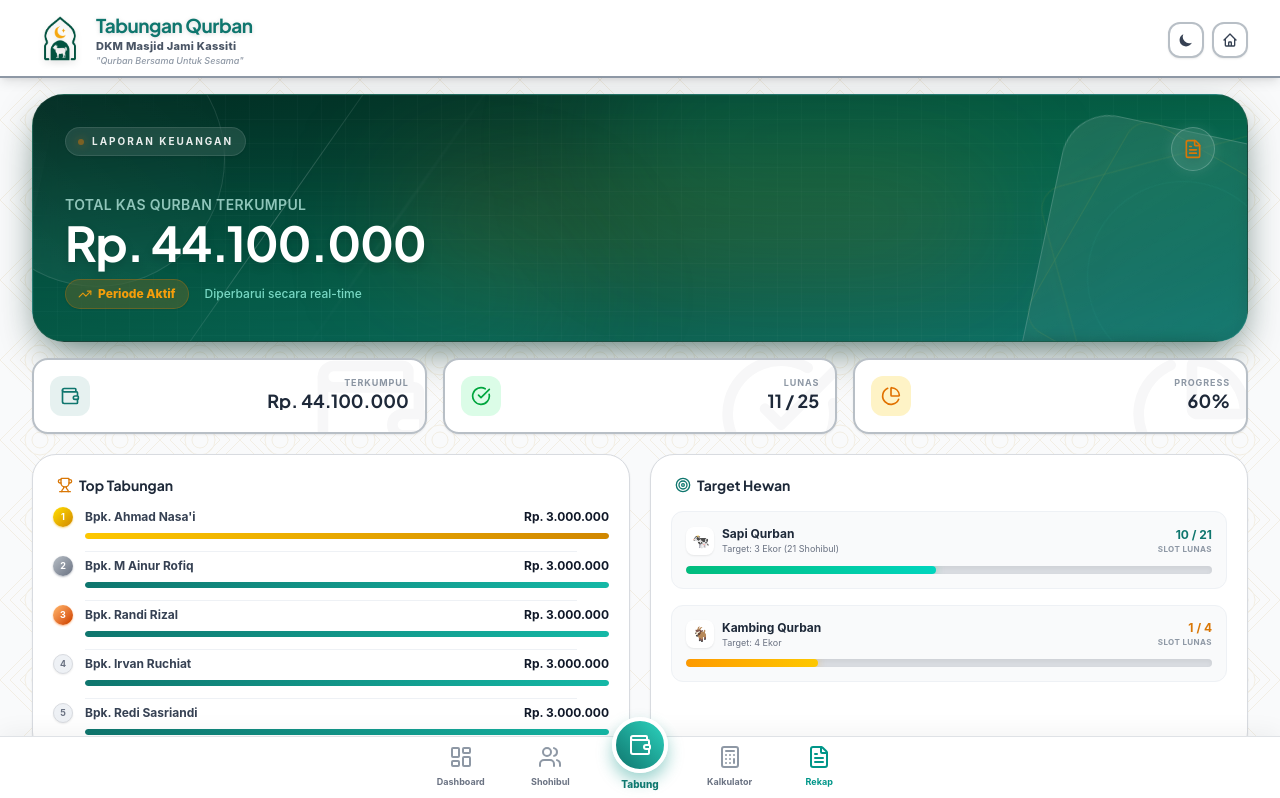
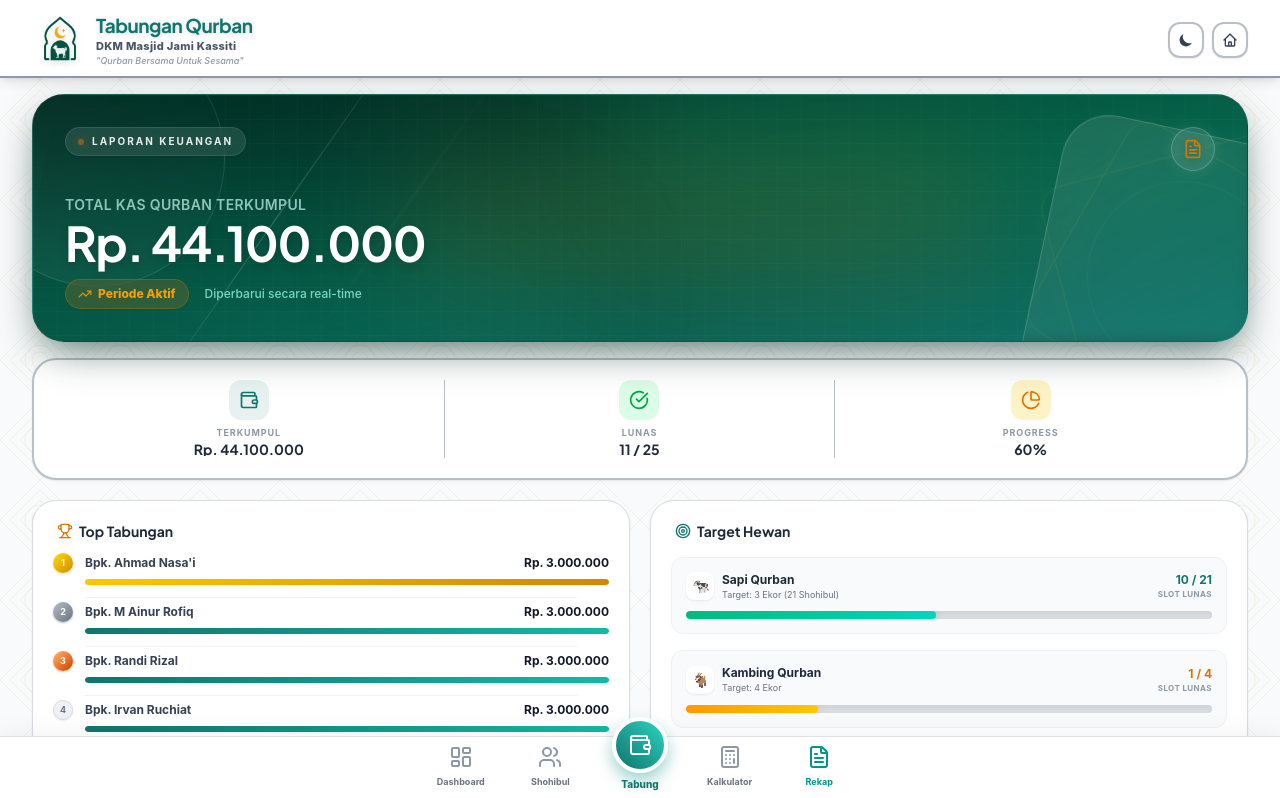
Before and after one commit to ndiecyber/TabunganQurban, a Vue app: page /rekap in a window 1280 px wide. Shown: the top 798 px of the page. Built offline with nearby package versions, Linux system fonts and the light colour scheme; what vue3-apexcharts would draw is missing.

Commit message:
style: unify quick stats into a single border card in RekapView

```diff
--- a/src/views/RekapView.vue
+++ b/src/views/RekapView.vue
@@ -55,44 +55,37 @@
       </div>
     </div>
 
-    <div class="grid grid-cols-3 gap-2.5 sm:gap-4 quick-stats">
-      <div class="bg-white dark:bg-white/[0.03] border-[2px] border-gray-300 dark:border-white/10 rounded-[1.2rem] sm:rounded-2xl p-3 sm:p-4 flex flex-col items-center sm:items-start sm:flex-row sm:justify-between shadow-sm hover:shadow-md transition-all duration-300 relative overflow-hidden group">
-        <div class="absolute right-[-10px] top-[-10px] opacity-[0.03] dark:opacity-5 group-hover:scale-110 transition-transform duration-500 pointer-events-none hidden sm:block">
-          <WalletIcon class="w-32 h-32" />
-        </div>
-        <div class="w-8 h-8 sm:w-10 sm:h-10 rounded-xl bg-primary/10 dark:bg-primary/20 flex items-center justify-center text-primary dark:text-primary-light shrink-0 mb-1 sm:mb-0">
+    <!-- UNIFIED QUICK STATS CARD -->
+    <div class="bg-white dark:bg-white/[0.03] border-[2px] border-gray-300 dark:border-white/10 rounded-[1.5rem] p-3.5 sm:p-5 shadow-sm hover:shadow-md transition-all duration-300 quick-stats">
+      <div class="grid grid-cols-3 divide-x divide-gray-300 dark:divide-white/10">
+
+        <!-- Terkumpul Stats -->
+        <div class="flex flex-col items-center justify-center text-center px-1 group overflow-hidden">
+          <div class="w-8 h-8 sm:w-10 sm:h-10 rounded-xl bg-primary/10 dark:bg-primary/20 flex items-center justify-center text-primary dark:text-primary-light mb-1.5 group-hover:scale-110 transition-transform shrink-0">
             <WalletIcon class="w-4 h-4 sm:w-5 sm:h-5" />
           </div>
-        <div class="text-center sm:text-right w-full sm:w-auto">
-          <p class="text-[8px] sm:text-[9px] font-bold text-gray-400 dark:text-gray-500 uppercase tracking-widest mb-0.5 truncate">Terkumpul</p>
-          <p class="text-xs sm:text-lg font-bold text-gray-800 dark:text-white leading-none font-heading truncate">{{ formatRp(store.totalCollected) }}</p>
-        </div>
+          <p class="text-[8px] sm:text-[9px] font-bold text-gray-400 dark:text-gray-500 uppercase tracking-widest mb-0.5 truncate w-full">Terkumpul</p>
+          <p class="text-[10px] sm:text-sm font-bold text-gray-800 dark:text-white leading-none font-heading mb-0.5 truncate w-full" :title="formatRp(store.totalCollected)">{{ formatRp(store.totalCollected) }}</p>
         </div>
 
-      <div class="bg-white dark:bg-white/[0.03] border-[2px] border-gray-300 dark:border-white/10 rounded-[1.2rem] sm:rounded-2xl p-3 sm:p-4 flex flex-col items-center sm:items-start sm:flex-row sm:justify-between shadow-sm hover:shadow-md transition-all duration-300 relative overflow-hidden group">
-        <div class="absolute right-[-10px] top-[-10px] opacity-[0.03] dark:opacity-5 group-hover:scale-110 transition-transform duration-500 pointer-events-none hidden sm:block">
-          <CheckCircleIcon class="w-32 h-32" />
-        </div>
-        <div class="w-8 h-8 sm:w-10 sm:h-10 rounded-xl bg-green-100 dark:bg-green-900/30 flex items-center justify-center text-green-600 dark:text-green-400 shrink-0 mb-1 sm:mb-0">
+        <!-- Lunas Stats -->
+        <div class="flex flex-col items-center justify-center text-center px-1 group overflow-hidden">
+          <div class="w-8 h-8 sm:w-10 sm:h-10 rounded-xl bg-green-100 dark:bg-green-900/30 flex items-center justify-center text-green-600 dark:text-green-400 mb-1.5 group-hover:scale-110 transition-transform shrink-0">
             <CheckCircleIcon class="w-4 h-4 sm:w-5 sm:h-5" />
           </div>
-        <div class="text-center sm:text-right w-full sm:w-auto">
-          <p class="text-[8px] sm:text-[9px] font-bold text-gray-400 dark:text-gray-500 uppercase tracking-widest mb-0.5 truncate">Lunas</p>
-          <p class="text-xs sm:text-lg font-bold text-gray-800 dark:text-white leading-none font-heading">{{ store.totalLunas }} / {{ store.shohibuls.length }}</p>
-        </div>
+          <p class="text-[8px] sm:text-[9px] font-bold text-gray-400 dark:text-gray-500 uppercase tracking-widest mb-0.5 truncate w-full">Lunas</p>
+          <p class="text-[11px] sm:text-sm font-bold text-gray-800 dark:text-white leading-none font-heading mb-0.5 truncate w-full">{{ store.totalLunas }} / {{ store.shohibuls.length }}</p>
         </div>
 
-      <div class="bg-white dark:bg-white/[0.03] border-[2px] border-gray-300 dark:border-white/10 rounded-[1.2rem] sm:rounded-2xl p-3 sm:p-4 flex flex-col items-center sm:items-start sm:flex-row sm:justify-between shadow-sm hover:shadow-md transition-all duration-300 relative overflow-hidden group">
-        <div class="absolute right-[-10px] top-[-10px] opacity-[0.03] dark:opacity-5 group-hover:scale-110 transition-transform duration-500 pointer-events-none hidden sm:block">
-          <PieChartIcon class="w-32 h-32" />
-        </div>
-        <div class="w-8 h-8 sm:w-10 sm:h-10 rounded-xl bg-amber-100 dark:bg-amber-900/30 flex items-center justify-center text-amber-600 dark:text-amber-400 shrink-0 mb-1 sm:mb-0">
+        <!-- Progress Stats -->
+        <div class="flex flex-col items-center justify-center text-center px-1 group overflow-hidden">
+          <div class="w-8 h-8 sm:w-10 sm:h-10 rounded-xl bg-amber-100 dark:bg-amber-900/30 flex items-center justify-center text-amber-600 dark:text-amber-400 mb-1.5 group-hover:scale-110 transition-transform shrink-0">
             <PieChartIcon class="w-4 h-4 sm:w-5 sm:h-5" />
           </div>
-        <div class="text-center sm:text-right w-full sm:w-auto">
-          <p class="text-[8px] sm:text-[9px] font-bold text-gray-400 dark:text-gray-500 uppercase tracking-widest mb-0.5 truncate">Progress</p>
-          <p class="text-xs sm:text-lg font-bold text-gray-800 dark:text-white leading-none font-heading">{{ store.averageProgress }}%</p>
+          <p class="text-[8px] sm:text-[9px] font-bold text-gray-400 dark:text-gray-500 uppercase tracking-widest mb-0.5 truncate w-full">Progress</p>
+          <p class="text-[11px] sm:text-sm font-bold text-gray-800 dark:text-white leading-none font-heading mb-0.5 truncate w-full">{{ store.averageProgress }}%</p>
         </div>
+
       </div>
     </div>
 
```
Lines whose indentation alone changed are shown as unchanged.
